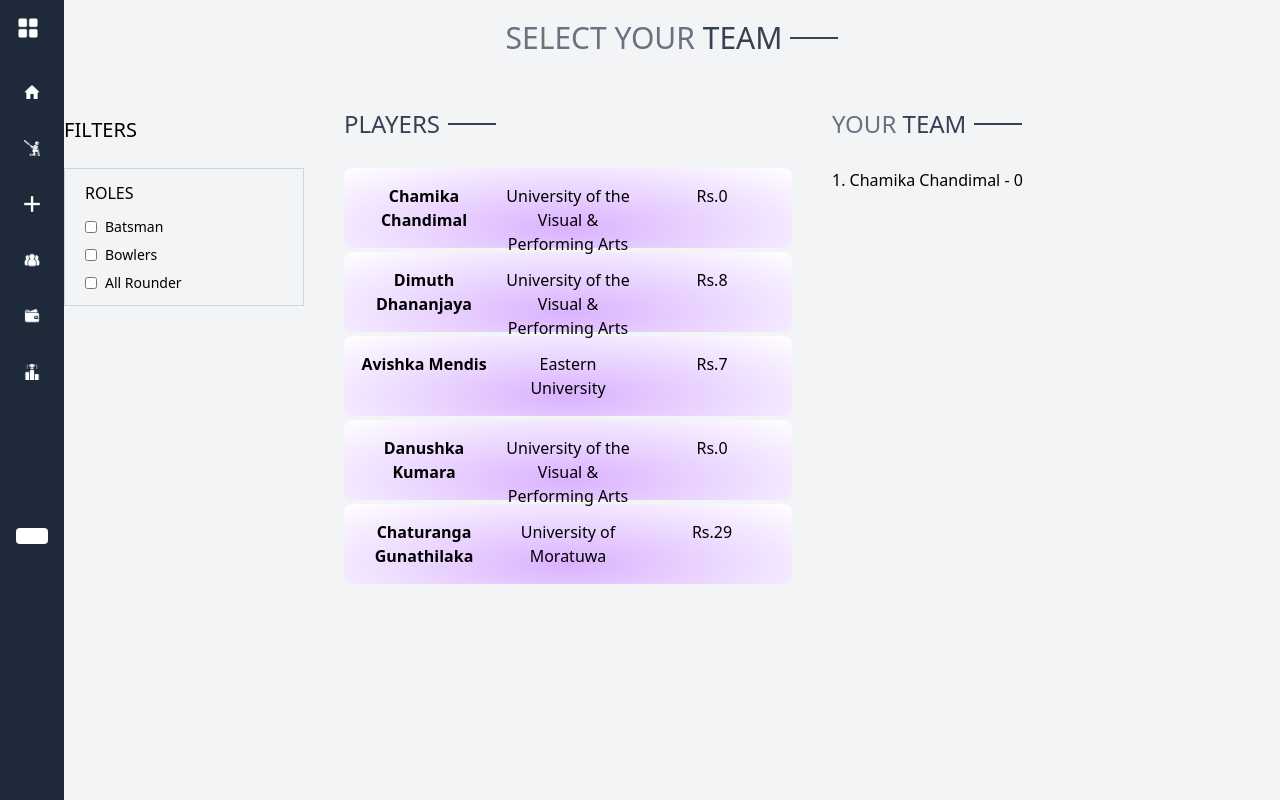
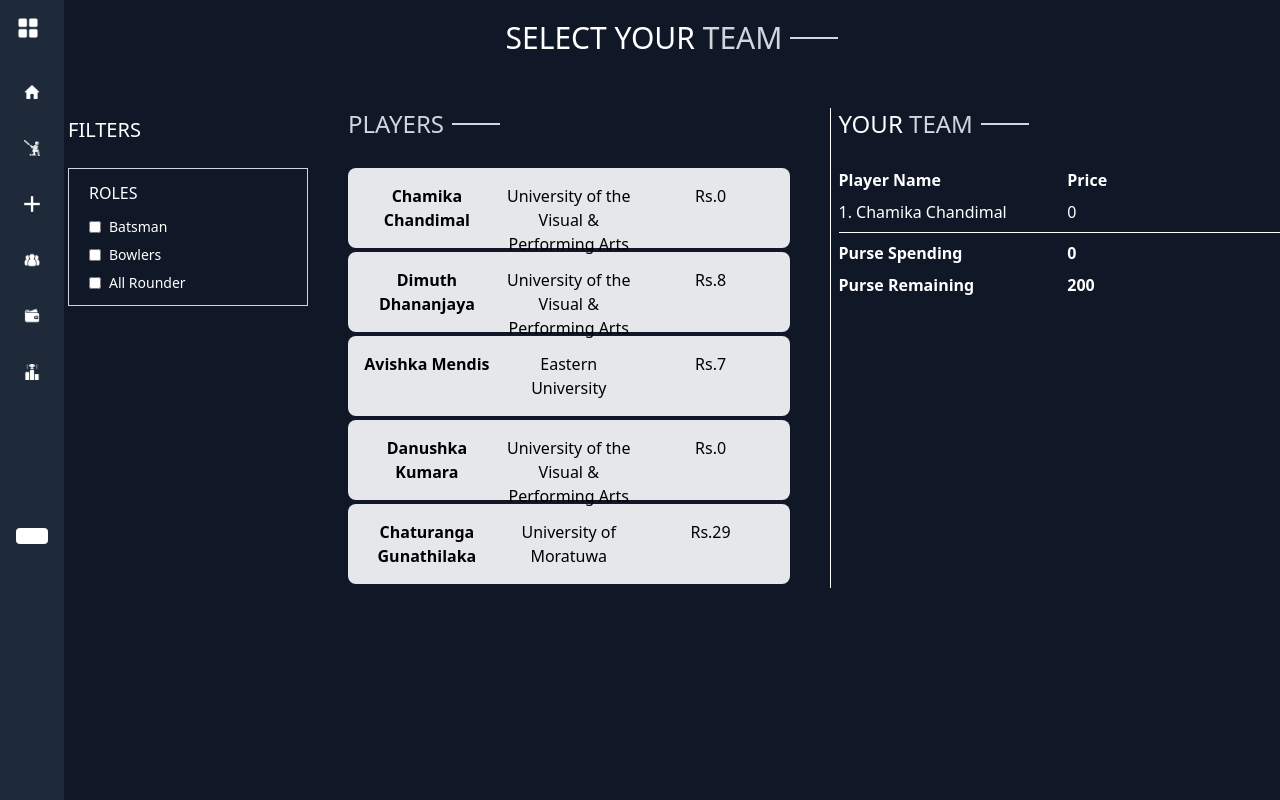
Before and after one commit to PramukaNavodh/SpiritX_x-coders_02, a Next.js app: page /selectTeam in a window 1280 px wide. Both pictures are taken after a click on the element 568 px from the left and 208 px from the top of the page. Built offline with nearby package versions, Linux system fonts and the light colour scheme.

Commit message:
Updated all player and team selecting

```diff
--- a/src/app/allplayers/page.jsx
+++ b/src/app/allplayers/page.jsx
@@ -1,12 +1,86 @@
+"use client";
+
+import React, { useState } from "react";
+
 import Banner from "@/components/Banner";
 import PlayerInfoCardUI from "@/components/PlayerInfoCard";
 
-export default function AllPlayers() {
-    return (
-      <div className="bg-gray-900">
-        <Banner/>
-        <PlayerInfoCardUI/>
+const AllPlayers = () => {
+  const players = [
+    {
+      Name: "Chamika Chandimal",
+      University: "University of the Visual & Performing Arts",
+      Category: "Batsman",
+      TotalRuns: 530,
+      BallsFaced: 588,
+      InningsPlayed: 10,
+      Wickets: 0,
+      OversBowled: 3,
+      RunsConceded: 21,
+    },
+    {
+      Name: "Dimuth Dhananjaya",
+      University: "University of the Visual & Performing Arts",
+      Category: "All-Rounder",
+      TotalRuns: 250,
+      BallsFaced: 208,
+      InningsPlayed: 10,
+      Wickets: 8,
+      OversBowled: 40,
+      RunsConceded: 240,
+    },
+    {
+      Name: "Avishka Mendis",
+      University: "Eastern University",
+      Category: "All-Rounder",
+      TotalRuns: 210,
+      BallsFaced: 175,
+      InningsPlayed: 7,
+      Wickets: 7,
+      OversBowled: 35,
+      RunsConceded: 210,
+    },
+    {
+      Name: "Danushka Kumara",
+      University: "University of the Visual & Performing Arts",
+      Category: "Batsman",
+      TotalRuns: 780,
+      BallsFaced: 866,
+      InningsPlayed: 15,
+      Wickets: 0,
+      OversBowled: 5,
+      RunsConceded: 35,
+    },
+    {
+      Name: "Chaturanga Gunathilaka",
+      University: "University of Moratuwa",
+      Category: "Bowler",
+      TotalRuns: 132,
+      BallsFaced: 264,
+      InningsPlayed: 11,
+      Wickets: 29,
+      OversBowled: 88,
+      RunsConceded: 528,
+    },
+  ];
 
+  const [allPlayers, setAllPlayers] = useState(players);
+
+  return (
+    <div className="bg-gray-900">
+      <Banner />
+      <div className="grid grid-cols-2 sm:grid-cols-1 md:grid-cols-3  lg:grid-cols-4 gap-1 gap-y-3">
+        {allPlayers.map((item, index) => (
+          <PlayerInfoCardUI
+            key={index}
+            Name={item.Name}
+            Category={item.Category}
+            University={item.University}
+          />
+        ))}
       </div>
-    );
-  }
+    </div>
+  );
+};
+
+export default AllPlayers;
--- a/src/app/layout.js
+++ b/src/app/layout.js
@@ -20,7 +20,7 @@ export const metadata = {
 export default function RootLayout({ children }) {
   return (
     <html lang="en">
-      <body className="bg-gray-100 flex">
+      <body className="bg-gray-900 flex">
         <SideNavbar />
         <main className="flex-1 ml-16 transition-all duration-300 ease-in-out">
           {" "}
--- a/src/app/selectTeam/page.jsx
+++ b/src/app/selectTeam/page.jsx
@@ -1,6 +1,6 @@
 "use client";
 
-import React, { useEffect, useState } from "react";
+import React, { useState } from "react";
 import Title from "../../components/Title";
 import PlayerCard from "@/components/PlayerCard";
 
@@ -80,10 +80,20 @@ const SelectTeam = () => {
     : players;
 
   const handlePlayerClick = (player) => {
-    if (selectedPlayers.some((p) => p.Name === player.Name)) {
+    const totalWicketsIfAdded =
+      selectedPlayers.reduce((total, p) => total + p.Wickets, 0) +
+      player.Wickets;
+
+    const isPlayerAlreadySelected = selectedPlayers.some(
+      (p) => p.Name === player.Name
+    );
+
+    if (isPlayerAlreadySelected) {
       setSelectedPlayers((prev) => prev.filter((p) => p.Name !== player.Name));
+    } else if (totalWicketsIfAdded <= 40) {
+      setSelectedPlayers((prev) => [...prev, player]);
     } else {
-      setSelectedPlayers((prev) => [...prev, player]);
+      alert("Cannot add player: Remaining purse is insufficient !!!");
     }
   };
 
@@ -93,10 +103,10 @@ const SelectTeam = () => {
         <Title text1={"SELECT YOUR"} text2={"TEAM"} />
       </div>
       <div className="flex flex-col sm:flex-row gap-1 sm:gap-10 pt-10 ">
-        <div className="min-w-60">
+        <div className="min-w-60 ml-1">
           <p
             onClick={() => setShowFilter(!showFilter)}
-            className="my-2 text-xl flex cursor-pointer items-center gap-2"
+            className="my-2 text-xl flex cursor-pointer items-center gap-2 text-white"
           >
             FILTERS{" "}
             <img
@@ -110,9 +120,9 @@ const SelectTeam = () => {
               showFilter ? "" : "hidden"
             } sm:block`}
           >
-            <p className="mb-3 text-base font-medium">ROLES</p>
+            <p className="mb-3 text-base font-medium text-white">ROLES</p>
 
-            <div className="flex flex-col gap-2 text-sm font-medium text-black">
+            <div className="flex flex-col gap-2 text-sm font-medium text-white">
               <p className="flex gap-2">
                 <input
                   className="w-3"
@@ -166,18 +176,48 @@ const SelectTeam = () => {
           </div>
         </div>
 
-        <div className="flex-1">
-          <div className="flex justify-between text-base sm:text-2xl mb-4 ">
+        <div className="flex-1 border-l pl-2 text-white">
+          <div className="flex justify-between text-base sm:text-2xl mb-4">
             <Title text1={"YOUR"} text2={"TEAM"} />
           </div>
-          <div>
+          <div className="space-y-2">
+            <div className="grid grid-cols-2 gap-4 font-semibold">
+              <p>Player Name</p>
+              <p>Price</p>
+            </div>
+
             {selectedPlayers.map((item, index) => (
-              <div key={index} className="">
+              <div key={index} className="grid grid-cols-2 gap-4">
                 <p>
-                  {index + 1}. {item.Name} - {item.Wickets}
+                  {index + 1}. {item.Name}
                 </p>
+                <p>{item.Wickets}</p>
               </div>
             ))}
+
+            {selectedPlayers.length > 0 && (
+              <>
+                <div className="grid grid-cols-2 gap-4 border-t pt-2 font-semibold">
+                  <p>Purse Spending</p>
+                  <p>
+                    {selectedPlayers.reduce(
+                      (total, player) => total + player.Wickets,
+                      0
+                    )}
+                  </p>
+                </div>
+                <div className="grid grid-cols-2 gap-4 font-semibold">
+                  <p>Purse Remaining</p>
+                  <p>
+                    {200 -
+                      selectedPlayers.reduce(
+                        (total, player) => total + player.Wickets,
+                        0
+                      )}
+                  </p>
+                </div>
+              </>
+            )}
           </div>
         </div>
       </div>
--- a/src/components/PlayerCard.jsx
+++ b/src/components/PlayerCard.jsx
@@ -2,7 +2,7 @@ import React from "react";
 
 const PlayerCard = ({ name, university, price }) => {
   return (
-    <div className=" w-full h-20 bg-radial-[at_50%_75%] from-purple-300 to-white px-2 py-4 justify-between flex flex-row  rounded-lg my-1 text-center">
+    <div className=" w-full h-20 bg-gray-200 px-2 py-4 justify-between flex flex-row  rounded-lg my-1 text-center">
       <div className="text-black text-md font-bold flex-1 px-2">{name}</div>
       <div className="text-black text-md flex-1 px-2">{university}</div>
       <div className="text-black text-base flex-1 px-2">Rs.{price}</div>
--- a/src/components/PlayerInfoCard.jsx
+++ b/src/components/PlayerInfoCard.jsx
@@ -1,44 +1,40 @@
 "use client";
+
 import React from "react";
 import Image from "next/image";
 import { useRouter } from "next/navigation";
+import Link from "next/link";
 
-const PlayerInfoCard = ({
-  name,
-  university,
-  price,
-  playerType,
-  avatarSrc,
-  onViewMore,
-}) => {
+const PlayerInfoCard = ({ id, Name, Category, University }) => {
   const router = useRouter();
 
-    const handleViewMore = () => {
-        router.push("/playerview");
-    };
+  // const handleViewMore = () => {
+  //   router.push(`/playerview/${Name}`); // Dynamic route
+  // };
+
   return (
-    <div className="mt-10 ml-10 w-70 h-75 bg-white px-4 py-4 rounded-lg shadow-md flex flex-col items-center">
-
-      <div className="mb-4">
+    <div className="mb-5 justify-center text-center mt-10 ml-10 w-70 h-75 bg-white px-4 py-4 rounded-lg shadow-md flex flex-col items-center cursor-pointer hover:scale-103 transition ease-in-out hover:bg-gray-200">
+      <Link href={`/playerview/${Name}`} passHref>
+        <div className="flex flex-col items-center">
           <Image
             src={"/cricketeravat.png"}
-          alt={`${name} Avatar`}
+            alt={`${Name} Avatar`}
             width={100}
             height={100}
             className="rounded-full"
           />
+          <div className="text-xl font-semibold mb-2">{Name}</div>
+          <div className="text-gray-600 mb-2 font-bold">{Category}</div>
+          <div className="text-sm mb-4">{University}</div>
         </div>
-      <div className="text-xl font-semibold mb-2">Kaveesha Sulakshana</div>
-
-      <div className="text-gray-600 mb-2 font-bold">Batsman</div>
-      <div className="text-sm mb-4">The Open University</div>
-
-      <button
-        onClick={handleViewMore}
+      </Link>
+      {/* <button
+        // onClick={handleViewMore}
         className="bg-gray-900 hover:bg-gray-700 text-white font-bold py-2 px-4 rounded"
+        aria-label={`View more information about ${Name}`}
       >
         View Info.
-      </button>
+      </button> */}
     </div>
   );
 };
--- a/src/components/Title.jsx
+++ b/src/components/Title.jsx
@@ -3,10 +3,10 @@ import React from "react";
 const Title = ({ text1, text2 }) => {
   return (
     <div className="inline-flex gap-2 items-center mb-3 ">
-      <p className="text-gray-500">
-        {text1} <span className="text-gray-700 font-medium">{text2}</span>
+      <p className="text-white">
+        {text1} <span className="text-gray-300 font-medium">{text2}</span>
       </p>
-      <p className="w-8 sm:w-12 h-[1px] sm:h-[2px] bg-gray-700"></p>
+      <p className="w-8 sm:w-12 h-[1px] sm:h-[2px] bg-gray-300"></p>
     </div>
   );
 };
```
Also changed, not shown: src/app/globals.css (line endings or trailing spaces). Lines whose indentation alone changed are shown as unchanged.
